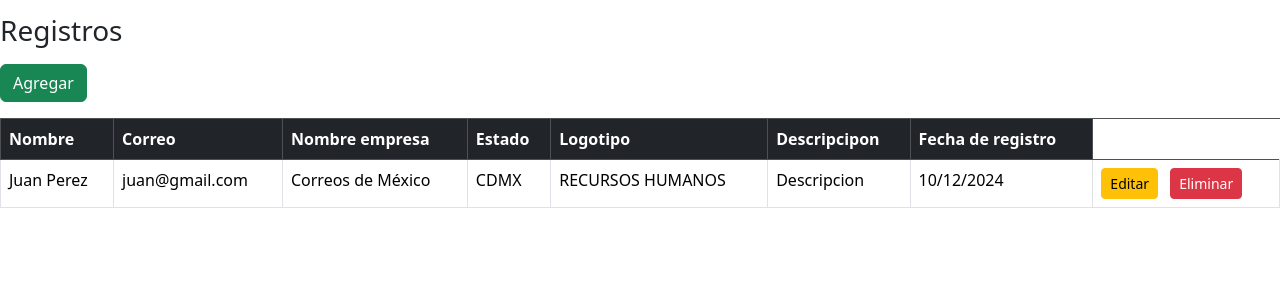
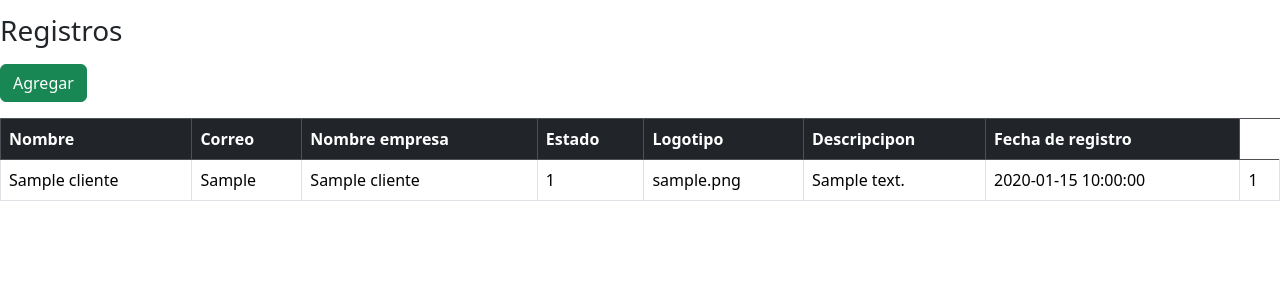
Before and after one commit to atzina/Prueba-codelgniterII, a CodeIgniter 4 app: the page made by app/Views/prototipo.php in a window 1280 px wide. Shown: the part 50-348 px from the top of the page. Run offline with PHP 8.4 and a stand-in for CodeIgniter, Linux system fonts and the light colour scheme; the template is opened without the code that fills it: most values are stand-ins (such as "Sample title", 1, 10 or a date in 2020); some libraries are stand-ins or nearby versions.

Commit message:
función básica completa mostrar los datos en la lista

```diff
--- a/app/Controllers/Clientes.php
+++ b/app/Controllers/Clientes.php
@@ -17,7 +17,10 @@ class Clientes extends BaseController
      */
     public function index():string
     {
-        return view ('prototipo');
+        $clientesModel = new ClientesModel();
+        $data['clientes'] = $clientesModel->findAll();
+
+        return view ('prototipo', $data);
     }
 
     /**
--- a/app/Views/prototipo.php
+++ b/app/Views/prototipo.php
@@ -51,7 +51,23 @@
                 </thead>
 
                 <tbody>
+
+                <?php foreach($clientes as $cliente) : ?>
                     <tr>
+                        <td><?= $cliente['nombre_contacto']; ?></td>
+                        <td><?= $cliente['correo_electronico']; ?></td>
+                        <td><?= $cliente['nombre_empresa']; ?></td>
+                        <td><?= $cliente['estado_id']; ?></td>
+                        <td><?= $cliente['logotipo']; ?></td>
+                        <td><?= $cliente['descripcion_producto']; ?></td>
+                        <td><?= $cliente['fecha_registro']; ?></td>
+                        <td><?= $cliente['id']; ?></td>
+                    </tr>
+
+                <?php endforeach; ?>
+
+
+                <!--    <tr>
                         <td>Juan Perez</td>
                         <td>juan@gmail.com</td>
                         <td>Correos de México</td>
@@ -65,7 +81,8 @@
                             <button type="button" class="btn btn-danger btn-sm" data-bs-toggle="modal"
                                 data-bs-target="#eliminaModal" data-bs-id="1">Eliminar</button>
                         </td>
-                    </tr>
+                    </tr> -->
+
 
                 </tbody>
             </table>
```
